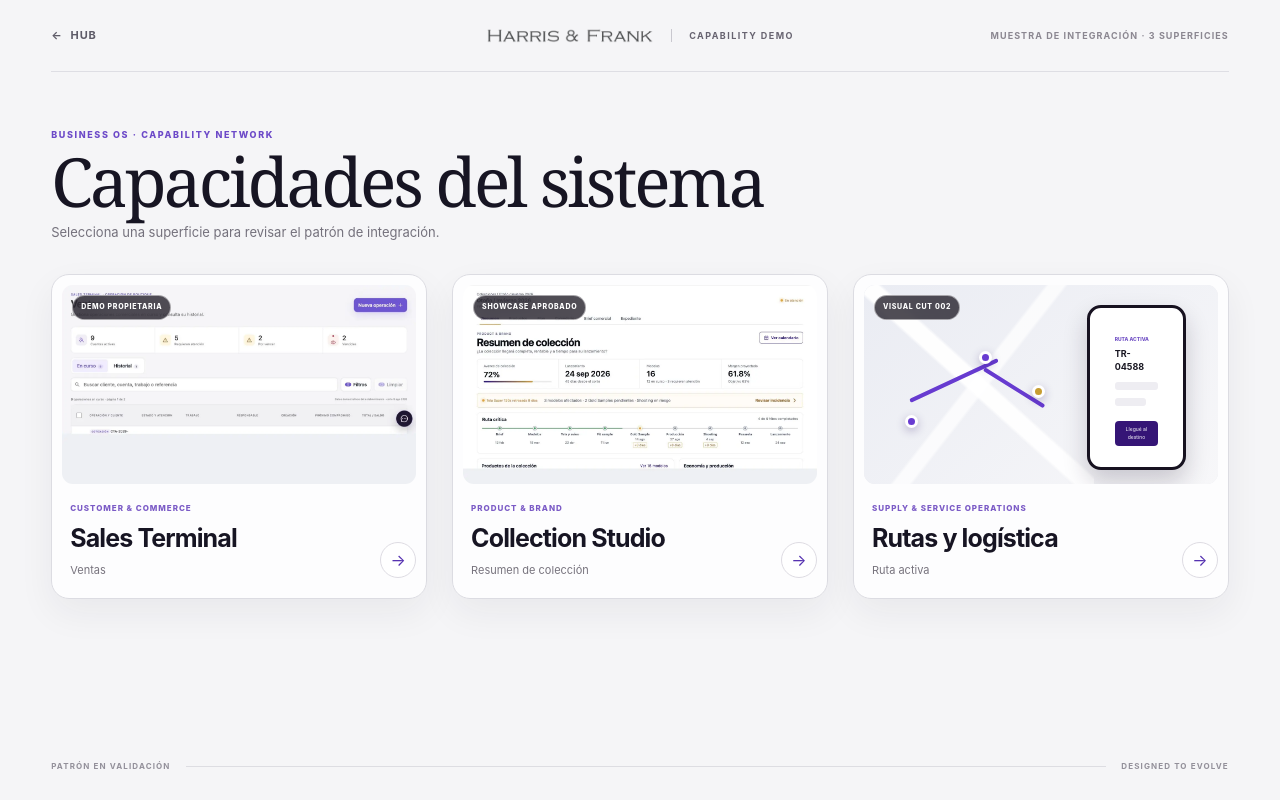
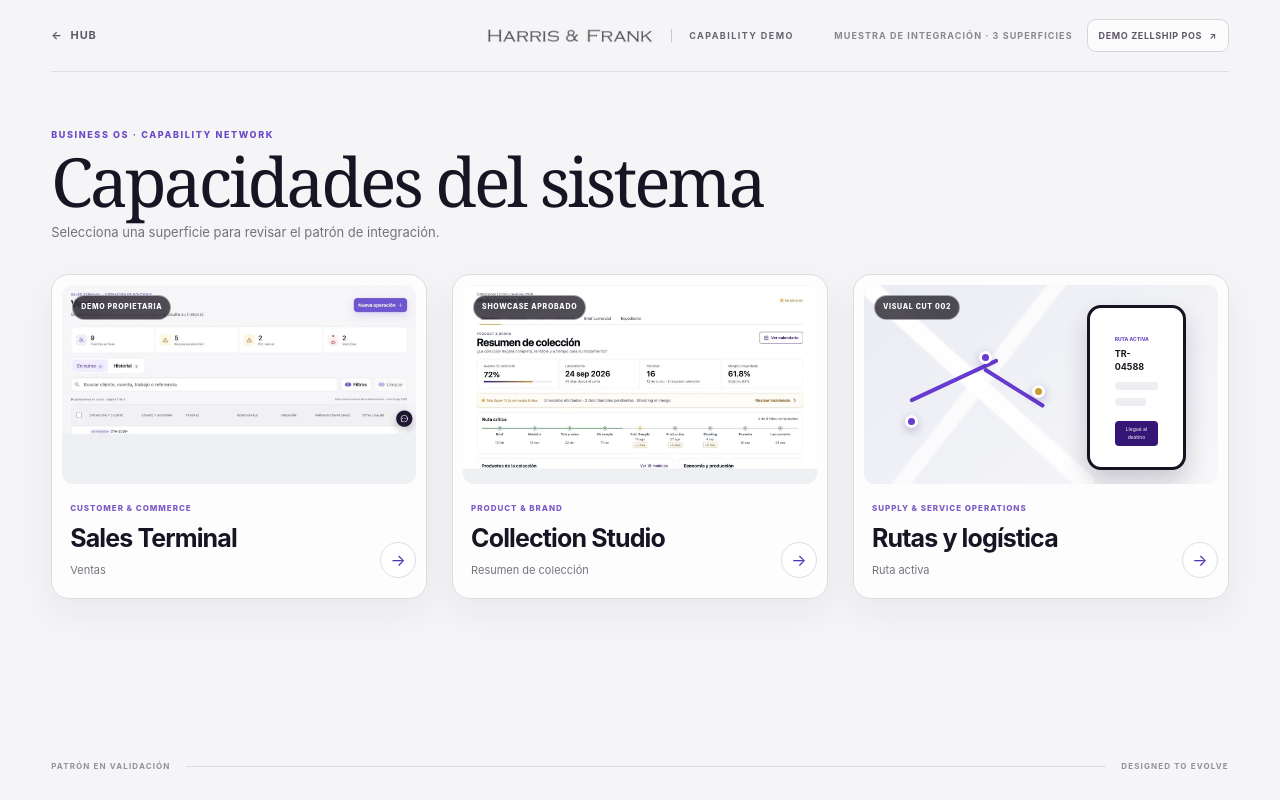
Before and after one commit to zellship/harris-frank-experience-hub, a Next.js app: page /demo in a window 1280 px wide. Built offline with nearby package versions, Linux system fonts and the light colour scheme.

Commit message:
feat: add secondary Zellship POS demo access

```diff
--- a/app/demo/demo.css
+++ b/app/demo/demo.css
@@ -56,12 +56,43 @@
 }
 
 .demo-sample-label {
-  justify-self: end;
   color: #8b8791;
   font-size: 9px;
   font-weight: 700;
   letter-spacing: 0.12em;
   text-transform: uppercase;
+}
+
+.demo-catalog-secondary {
+  justify-self: end;
+  display: flex;
+  align-items: center;
+  gap: 14px;
+}
+
+.demo-catalog-secondary > a {
+  display: inline-flex;
+  align-items: center;
+  gap: 7px;
+  padding: 9px 11px;
+  border: 1px solid #d7d4dc;
+  border-radius: 9px;
+  color: #5f5868;
+  background: rgba(255, 255, 255, 0.72);
+  font-size: 9px;
+  font-weight: 750;
+  letter-spacing: 0.07em;
+  text-decoration: none;
+  text-transform: uppercase;
+  transition: border-color 180ms ease, color 180ms ease, background 180ms ease;
+}
+
+.demo-catalog-secondary > a:hover,
+.demo-catalog-secondary > a:focus-visible {
+  border-color: rgba(91, 59, 174, 0.48);
+  color: #43208f;
+  background: #fff;
+  outline: none;
 }
 
 .demo-catalog-intro {
@@ -770,6 +801,7 @@
   .demo-catalog-brand img { width: 132px; }
   .demo-catalog-brand span,
   .demo-sample-label { display: none; }
+  .demo-catalog-secondary { display: none; }
   .demo-catalog-intro { padding: 38px 0 26px; }
   .demo-catalog-intro h1 { font-size: 45px; }
   .demo-catalog-intro > span { max-width: 320px; line-height: 1.5; }
--- a/app/demo/page.tsx
+++ b/app/demo/page.tsx
@@ -106,7 +106,17 @@ function DemoCatalog({ onSelect }: { onSelect: (id: ExperienceId) => void }) {
           <img src="/brand/harris-frank-logo.png" alt="Harris & Frank" />
           <span>Capability Demo</span>
         </div>
-        <span className="demo-sample-label">Muestra de integración · 3 superficies</span>
+        <div className="demo-catalog-secondary">
+          <span className="demo-sample-label">Muestra de integración · 3 superficies</span>
+          <a
+            href="https://pos.hf.zellship.com/"
+            target="_blank"
+            rel="noreferrer"
+            aria-label="Abrir demo externa de Zellship POS en una pestaña nueva"
+          >
+            Demo Zellship POS <span aria-hidden="true">↗</span>
+          </a>
+        </div>
       </header>
 
       <section className="demo-catalog-intro">
```
